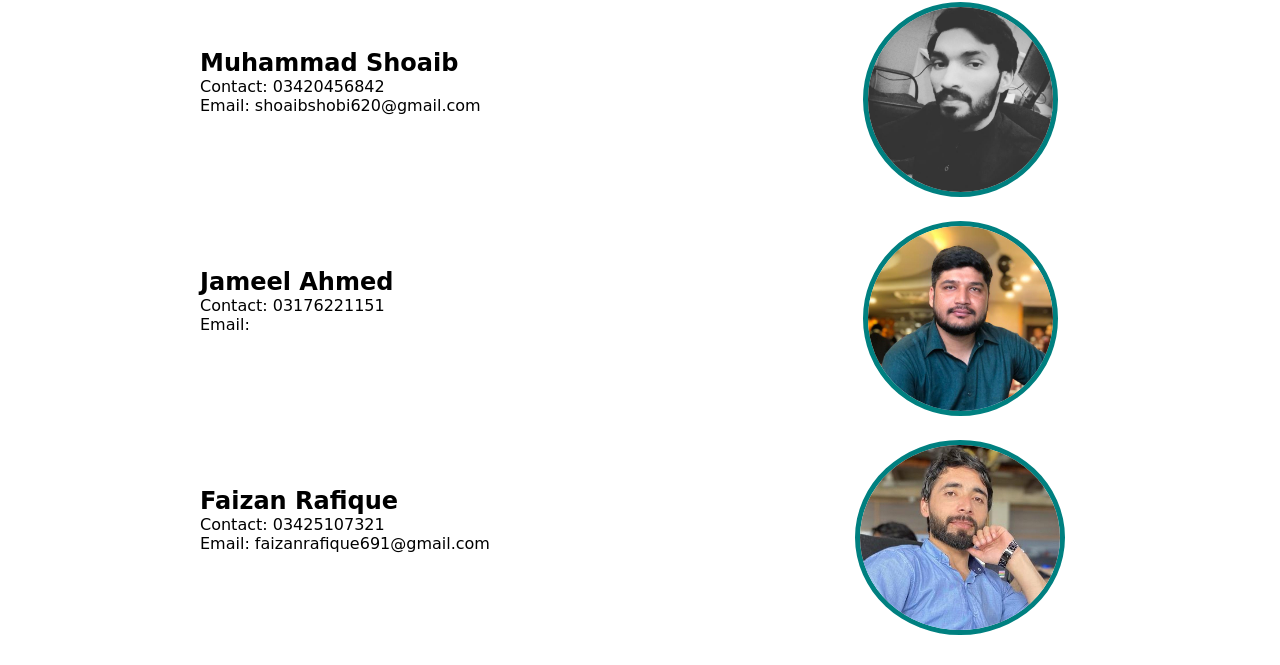
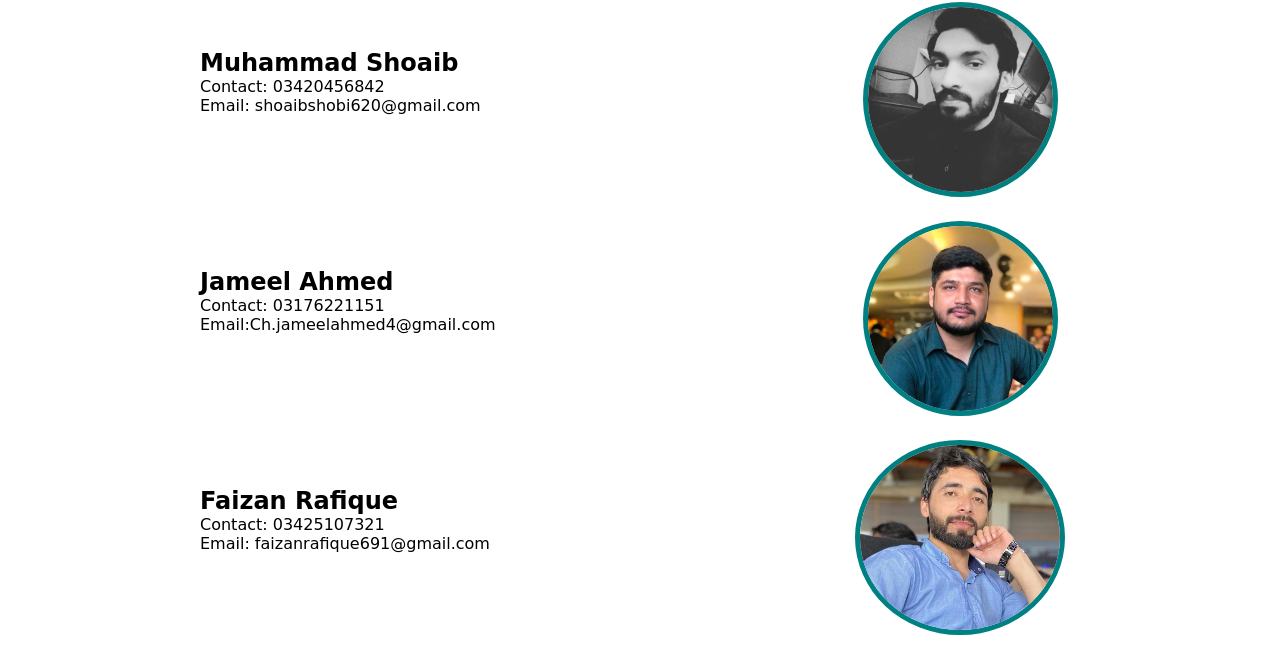
Before and after one commit to shobimian/teamf.github.io, a plain HTML site: page contact.html in a window 1280 px wide. Shown: the part 135-800 px from the top of the page. Drawn offline with Linux system fonts and the light colour scheme.

Commit message:
Update contact.html

```diff
--- a/contact.html
+++ b/contact.html
@@ -48,7 +48,7 @@
        <div class="contactcard-left">
             <h2>Jameel Ahmed</h2>
             <span>Contact: 03176221151</span><br>
-            <span>Email: </span>
+            <span>Email:Ch.jameelahmed4@gmail.com </span>
        </div>
        <div class="contactcard-right">
             <img src="Team/jameel2.jpeg" alt="">
```
